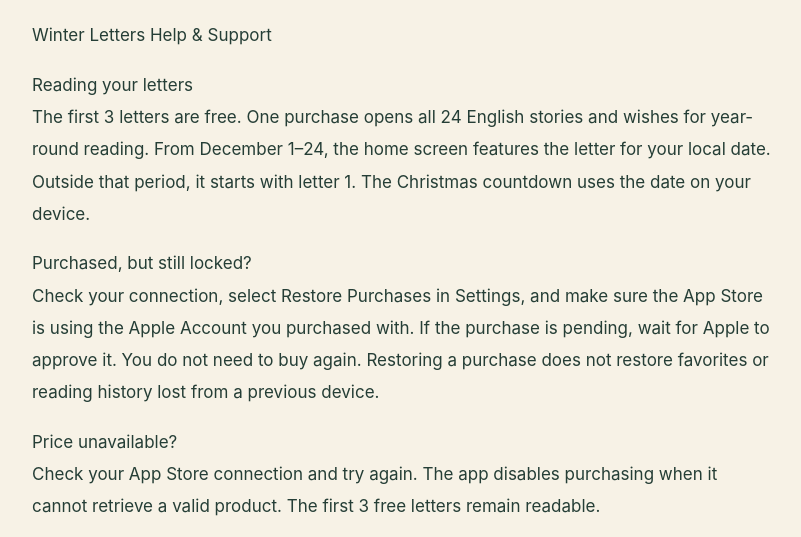
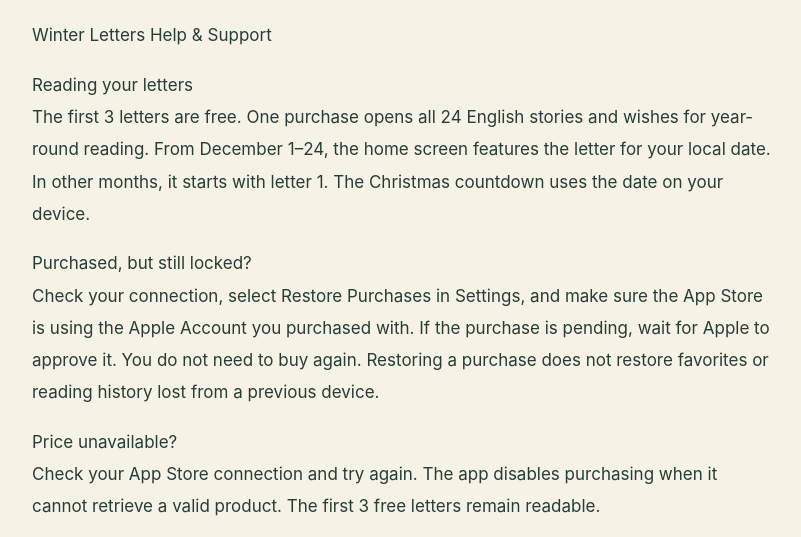
Before and after one commit to hawkinfo/Christmas-support, a plain HTML site: page support/index.html in a window 1280 px wide. Shown: the part 192-729 px from the top of the page, without its empty margins (238-1039 px from the left). Drawn offline with Linux system fonts and the light colour scheme.

Commit message:
Publish English Christmas-focused support and policies

```diff
--- a/support/index.html
+++ b/support/index.html
@@ -2,7 +2,7 @@
 <html lang="en"><head><meta charset="utf-8"><meta name="viewport" content="width=device-width, initial-scale=1"><title>Winter Letters · Help & Support</title><style>body{margin:0;background:#f7f2e6;color:#253e36;font:17px/1.9 -apple-system,BlinkMacSystemFont,sans-serif}main{max-width:740px;margin:auto;padding:48px 24px}h1{font-family:serif}a{color:#365d4d}nav{display:flex;gap:24px;flex-wrap:wrap;border-bottom:1px solid #c9b994;padding-bottom:20px}p{white-space:pre-wrap}footer{margin-top:48px;font-size:14px} </style></head>
 <body><main><nav><a href="../privacy/">Privacy Policy</a><a href="../terms/">Terms of Use</a><a href="../support/">Help &amp; Support</a></nav><h1>Winter Letters · Help & Support</h1><p>Winter Letters Help &amp; Support</p>
 <p>Reading your letters
-The first 3 letters are free. One purchase opens all 24 English stories and wishes for year-round reading. From December 1–24, the home screen features the letter for your local date. Outside that period, it starts with letter 1. The Christmas countdown uses the date on your device.</p>
+The first 3 letters are free. One purchase opens all 24 English stories and wishes for year-round reading. From December 1–24, the home screen features the letter for your local date. In other months, it starts with letter 1. The Christmas countdown uses the date on your device.</p>
 <p>Purchased, but still locked?
 Check your connection, select Restore Purchases in Settings, and make sure the App Store is using the Apple Account you purchased with. If the purchase is pending, wait for Apple to approve it. You do not need to buy again. Restoring a purchase does not restore favorites or reading history lost from a previous device.</p>
 <p>Price unavailable?
```
